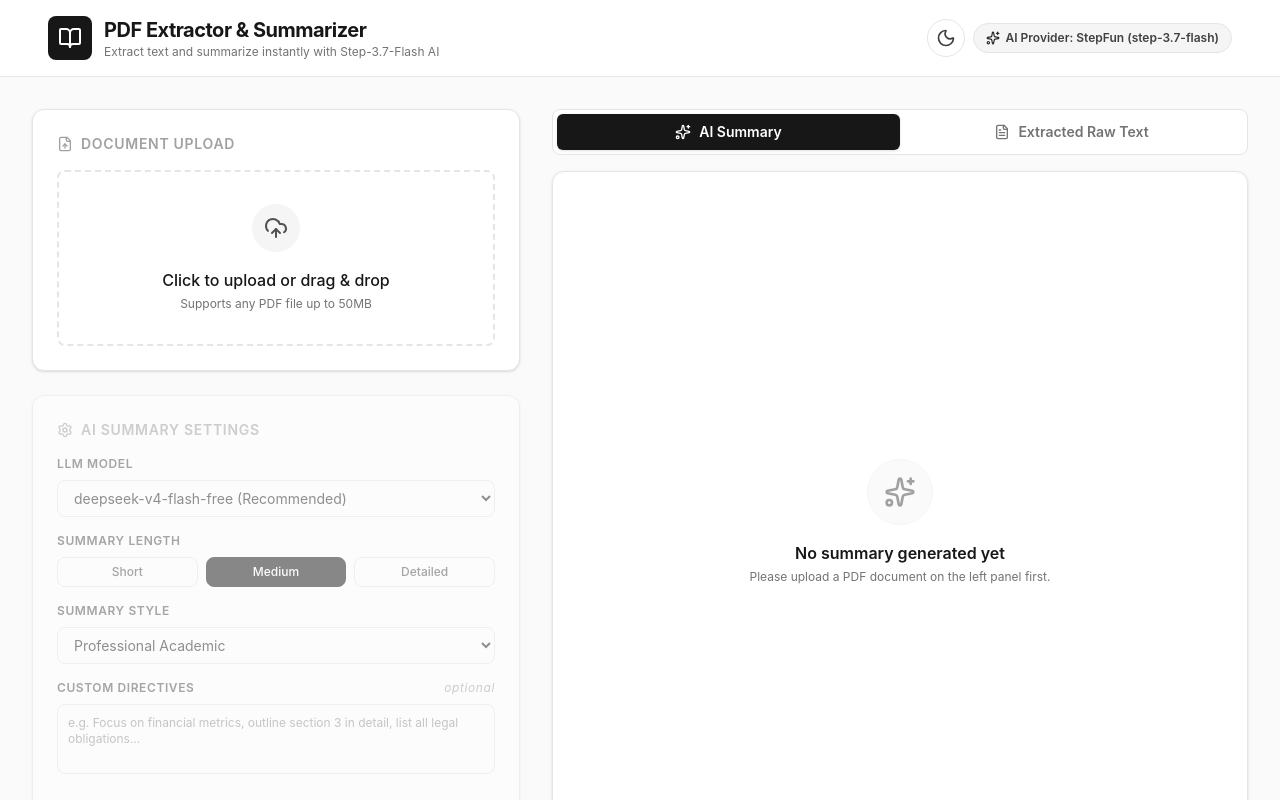
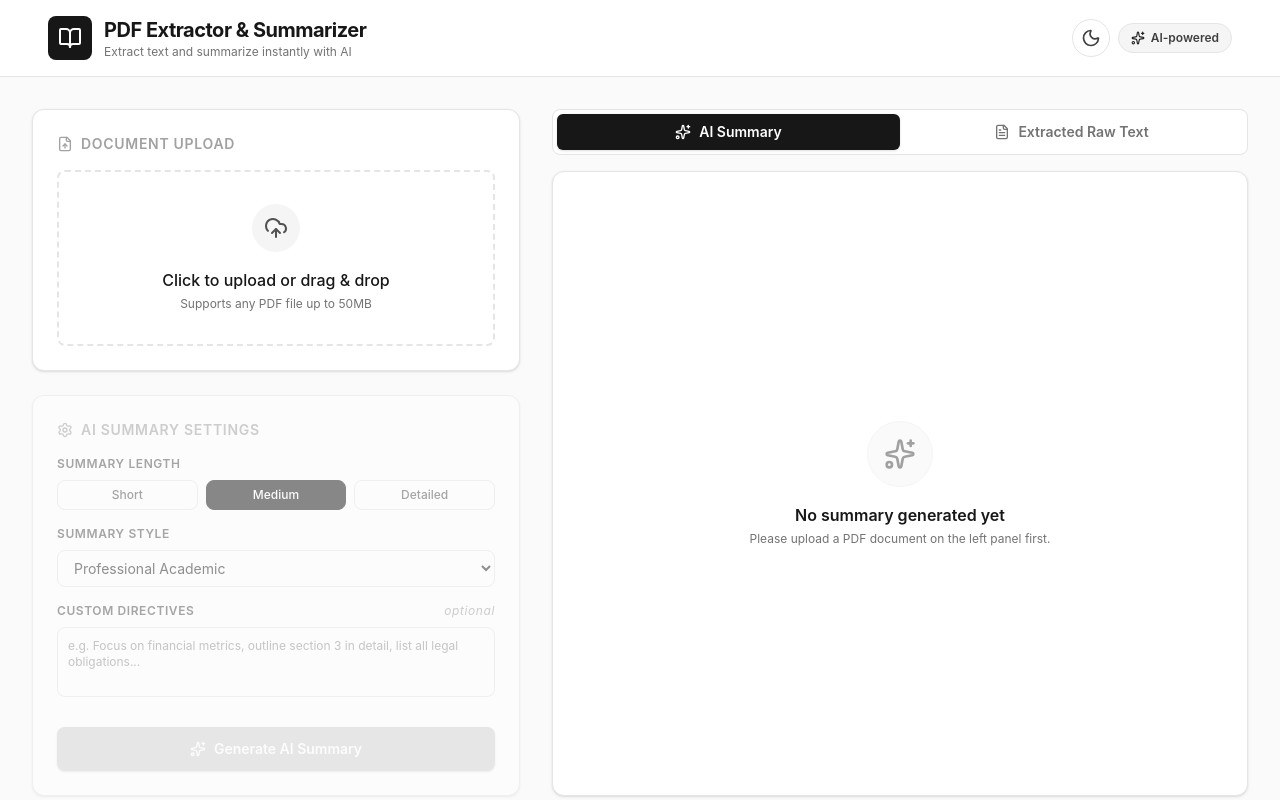
Before and after one commit to Ramonskie1215/DweyAISummarization, a React (Vite) app: page / in a window 1280 px wide. Shown: the top 800 px of the page. Built offline with nearby package versions, Linux system fonts and the light colour scheme.

Commit message:
Remove AI model selection and model names from UI

```diff
--- a/src/App.tsx
+++ b/src/App.tsx
@@ -36,8 +36,6 @@ export default function App() {
   const [extractionError, setExtractionError] = useState<string | null>(null);
 
   // AI Summarization options and states
-  const [model, setModel] = useState("deepseek/deepseek-v4-flash-free");
-  const [showCustomModelInput, setShowCustomModelInput] = useState(false);
   const [summaryLength, setSummaryLength] = useState<"Short" | "Medium" | "Detailed">("Medium");
   const [summaryStyle, setSummaryStyle] = useState<string>("Professional");
   const [customInstructions, setCustomInstructions] = useState("");
@@ -172,7 +170,6 @@ export default function App() {
         },
         body: JSON.stringify({
           text: extractionResult.text,
-          model: model,
           length: summaryLength,
           style: summaryStyle,
           prompt: customInstructions.trim() ? customInstructions : undefined
@@ -283,7 +280,7 @@ export default function App() {
           </div>
           <div>
             <h1 className="text-xl font-bold tracking-tight text-neutral-900 dark:text-neutral-100" id="header-title">PDF Extractor & Summarizer</h1>
-            <p className="text-xs text-neutral-500 dark:text-neutral-400" id="header-subtitle">Extract text and summarize instantly with Step-3.7-Flash AI</p>
+            <p className="text-xs text-neutral-500 dark:text-neutral-400" id="header-subtitle">Extract text and summarize instantly with AI</p>
           </div>
         </div>
         <div className="flex items-center gap-2">
@@ -297,7 +294,7 @@ export default function App() {
           </button>
           <div className="flex items-center gap-1.5 px-3 py-1.5 bg-neutral-100 dark:bg-neutral-800 text-neutral-700 dark:text-neutral-300 rounded-full text-xs font-semibold border border-neutral-200 dark:border-neutral-800">
             <Sparkles className="w-3.5 h-3.5 text-neutral-800 dark:text-neutral-200" />
-            <span>AI Provider: StepFun (step-3.7-flash)</span>
+            <span>AI-powered</span>
           </div>
         </div>
       </header>
@@ -430,54 +427,6 @@ export default function App() {
               <Settings className="w-4 h-4" />
               <span>AI Summary Settings</span>
             </h2>
-
-            {/* Model Select */}
-            <div className="mb-4">
-              <label className="block text-xs font-semibold text-neutral-600 dark:text-neutral-400 uppercase tracking-wider mb-2">
-                LLM Model
-              </label>
-              {!showCustomModelInput ? (
-                <div className="flex gap-2">
-                  <select
-                    value={model}
-                    onChange={(e) => {
-                      if (e.target.value === "custom") {
-                        setShowCustomModelInput(true);
-                        setModel("");
-                      } else {
-                        setModel(e.target.value);
-                      }
-                    }}
-                    className="flex-1 bg-white dark:bg-neutral-900 border border-neutral-200 dark:border-neutral-800 rounded-lg px-3 py-2 text-sm focus:outline-none focus:border-neutral-900 cursor-pointer"
-                    id="model-selector"
-                  >
-                    <option value="deepseek/deepseek-v4-flash-free">deepseek-v4-flash-free (Recommended)</option>
-                    <option value="deepseek/deepseek-chat">deepseek-chat</option>
-                    <option value="custom">Enter custom model...</option>
-                  </select>
-                </div>
-              ) : (
-                <div className="flex gap-2">
-                  <input
-                    type="text"
-                    value={model}
-                    onChange={(e) => setModel(e.target.value)}
-                    placeholder="e.g. deepseek/deepseek-v4-flash-free"
-                    className="flex-1 bg-white dark:bg-neutral-900 border border-neutral-200 dark:border-neutral-800 rounded-lg px-3 py-2 text-sm focus:outline-none focus:border-neutral-900"
-                    id="custom-model-input"
-                  />
-                  <button
-                    onClick={() => {
-                      setShowCustomModelInput(false);
-                      setModel("deepseek/deepseek-v4-flash-free");
-                    }}
-                    className="px-3 py-2 border border-neutral-200 dark:border-neutral-800 rounded-lg text-xs hover:bg-neutral-100 transition-colors"
-                  >
-                    Reset
-                  </button>
-                </div>
-              )}
-            </div>
 
             {/* Summary Length Selector */}
             <div className="mb-4">
```
